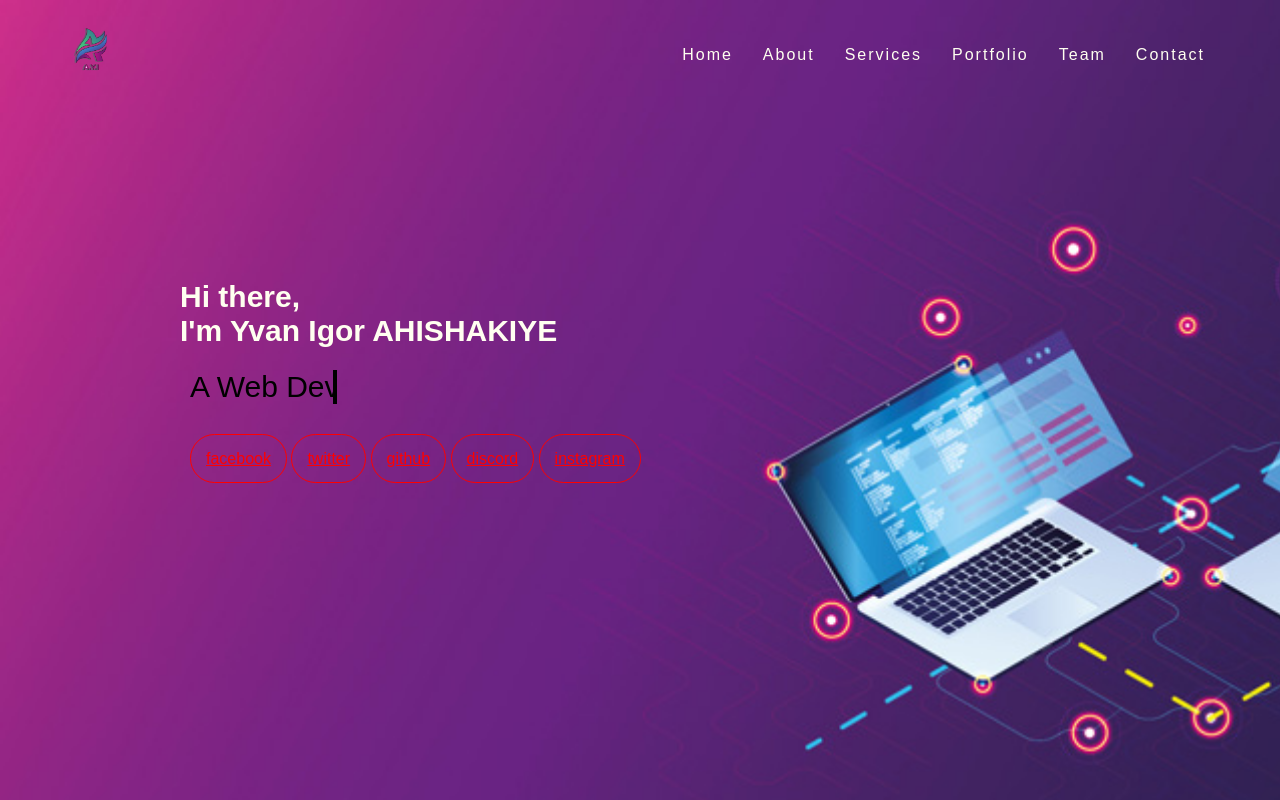
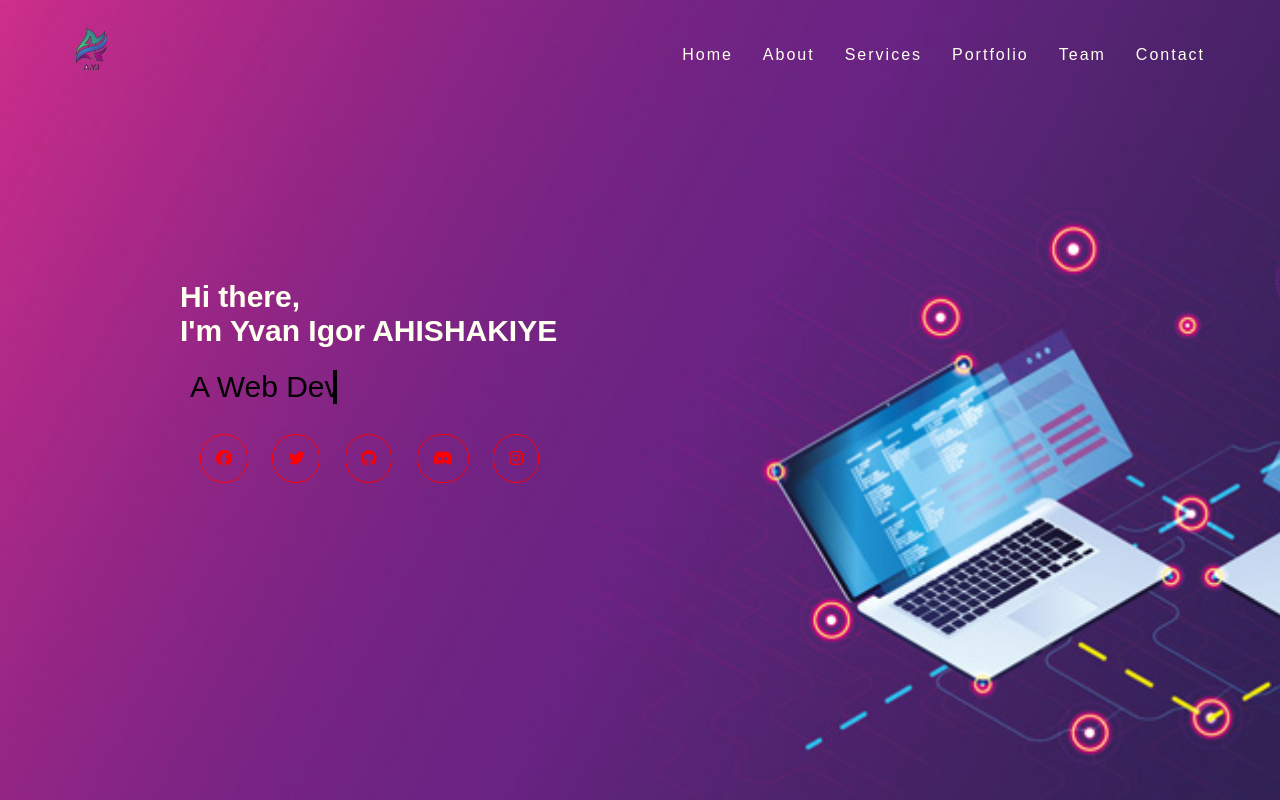
Before and after one commit to ahishakiyeyv/MyPortfolio, a plain HTML site: page index.html in a window 1280 px wide. Shown: the top 800 px of the page. Drawn offline with Linux system fonts and the light colour scheme.

Commit message:
font awesome added

```diff
--- a/css/style.css
+++ b/css/style.css
@@ -103,6 +103,7 @@ animation-iteration-count: infinite;
     top:450px;
     left:190px;
     padding:15px;
+    margin:10px;
     border:1px solid red;
     border-radius:50px;
 }
--- a/index.html
+++ b/index.html
@@ -25,11 +25,11 @@
         <h1 class="txt">Hi there, <br> I'm Yvan Igor AHISHAKIYE</h1>
         <p class="txt-typing">A Web Developper</p>
         <div class="links">
-            <a href="#" class="sociolinks">facebook</a>
-            <a href="#" class="sociolinks">twitter</a>
-            <a href="#" class="sociolinks">github</a>
-            <a href="#" class="sociolinks">discord</a>
-            <a href="#" class="sociolinks">instagram</a>
+            <a href="#" class="sociolinks"><i class="fa-brands fa-facebook"></i></a>
+            <a href="#" class="sociolinks"><i class="fa-brands fa-twitter"></i></a>
+            <a href="#" class="sociolinks"><i class="fa-brands fa-github"></i></a>
+            <a href="#" class="sociolinks"><i class="fa-brands fa-discord"></i></a>
+            <a href="#" class="sociolinks"><i class="fa-brands fa-instagram"></i></a>
         </div>
     </section>
     <script type="text/javascript">
```
